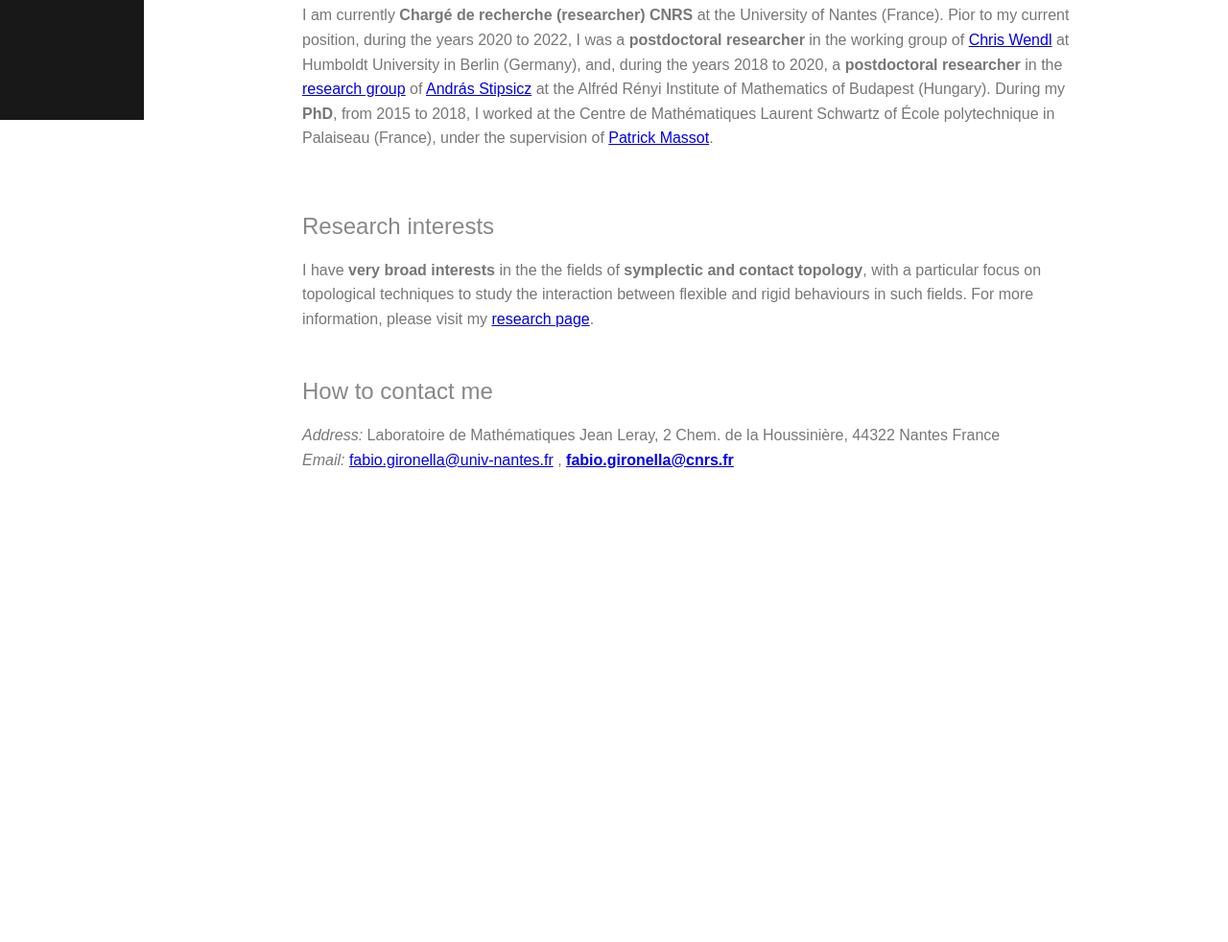
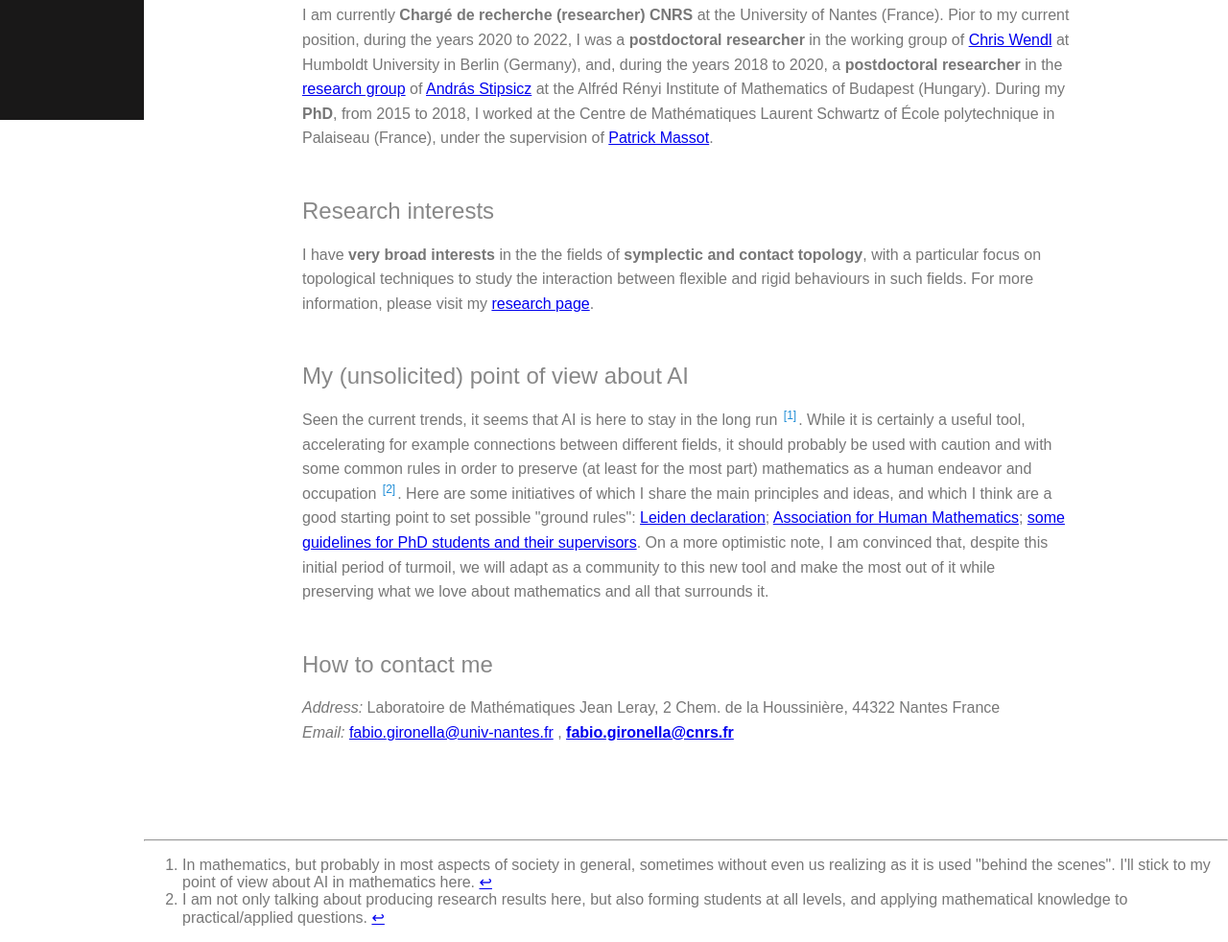
Before and after one commit to fabiogironellamath/fabiogironellamath.github.io, a plain HTML site: page index.html in a window 1280 px wide. Shown: the part 675-1657 px from the top of the page at 96% size. Before the commit the page ends 1265 px from the top, so only its background shows below. Drawn offline with nearby package versions, Linux system fonts and the light colour scheme.

Commit message:
[UPD] added discussion about AI in index

```diff
--- a/css/layouts/side-menu.css
+++ b/css/layouts/side-menu.css
@@ -252,3 +252,64 @@ Hides the menu at `48em`, but modify this based on your app's needs.
         left: 150px;
     }
 }
+
+
+
+/* -- Footnotes (Matched to Pure.css Side-Menu Theme) ---------------------- */
+
+/* Smooth scrolling when jumping between text and footnotes */
+html {
+    scroll-behavior: smooth;
+}
+
+/* Keep superscript numbers neat without breaking line-height: 1.6em */
+sup {
+    line-height: 0;
+    font-size: 0.75em;
+}
+
+sup a {
+    color: #1f8dd6; /* Matches your active menu accent color */
+    text-decoration: none;
+    padding: 0 2px;
+}
+
+sup a:hover,
+sup a:focus {
+    text-decoration: underline;
+}
+
+/* Match the .header border (#eee) and body text (#777) */
+.content footer {
+    margin-top: 3em;
+    padding-top: 1.5em;
+    border-top: 1px solid #eee;
+    font-size: 0.9em;
+    color: #777;
+}
+
+.content footer ol {
+    padding-left: 1.5em;
+    margin: 0;
+}
+
+.content footer li {
+    margin-bottom: 0.75em;
+}
+
+.content footer li a {
+    color: #1f8dd6;
+    text-decoration: none;
+}
+
+.content footer li a:hover {
+    text-decoration: underline;
+}
+
+/* Subtle cool-blue highlight that blends with #1f8dd6 instead of yellow */
+:target {
+    background-color: rgba(31, 141, 214, 0.12);
+    padding: 2px 6px;
+    border-radius: 3px;
+    transition: background-color 0.3s ease;
+}
--- a/index.html
+++ b/index.html
@@ -92,13 +92,31 @@
               During my <strong>PhD</strong>, from 2015 to 2018, I worked at the Centre de Mathématiques Laurent Schwartz of École polytechnique in Palaiseau (France),
               under the supervision of <a href="https://www.math.u-psud.fr/~pmassot/en/">Patrick Massot</a>.
             </p>
-          </div>
-          <div class="pure-u-1-1">
             <h2 class="content-subhead">Research interests</h2>
             <p>I have <strong>very broad interests</strong> in the the fields of <strong>symplectic and contact topology</strong>,
               with a particular focus on topological techniques to study the interaction between
               flexible and rigid behaviours in such fields.
-              For more information, please visit my <a href="./research.html">research page</a>. </p>
+            For more information, please visit my <a
+            href="./research.html">research page</a>. </p>
+            <h2 class="content-subhead">My (unsolicited) point of view about AI</h2>
+            <p>Seen the current trends, it seems that AI is here to stay in the long run <sup><a href="#fn1" id="ref1">[1]</a></sup>. While it is certainly a
+            useful tool, accelerating for example connections between different
+            fields, it should probably be used with caution and with some common
+            rules in order to preserve (at least for the most part) mathematics as a
+            human endeavor and occupation <sup><a href="#fn2"
+            id="ref2">[2]</a></sup>. Here are some initiatives of which I share
+            the main principles and ideas, and which I think are a good
+            starting point to set possible "ground rules":  <a
+            href="https://leidendeclaration.ai/">Leiden declaration</a>; <a
+            href="https://www.ahmath.org/">Association for Human
+            Mathematics</a>; <a
+            href="https://proofsandprompts.com/2026/10/19/recommendations-on-the-use-of-ai-for-phd-students-and-supervisors/">some
+            guidelines for PhD students and their supervisors</a>. On a more
+            optimistic note, I am convinced that,
+            despite this initial period of turmoil, we will adapt as a community to
+            this new tool and make the most out of it while preserving what
+            we love about mathematics and all that surrounds it.
+            </p>
             <h2 class="content-subhead">How to contact me</h2>
             <p> <i>Address:</i>
               Laboratoire de Mathématiques Jean Leray,
@@ -127,6 +145,24 @@
       </div>
     </div>
 
+  <footer>
+    <hr>
+    <ol>
+      <li id="fn1">
+        In mathematics, but probably in most aspects of society in
+        general, sometimes without even us realizing as it is used "behind the scenes". I'll stick to my point of view about AI in mathematics here.
+        <a href="#ref1" aria-label="Back up">↩</a>
+      </li>
+      <li id="fn2">
+        I am not only talking about producing research results here, but also
+        forming students at all levels, and applying mathematical knowledge to
+        practical/applied questions.
+        <a href="#ref2" aria-label="Back up">↩</a>
+      </li>
+    </ol>
+  </footer>
+
+
     <script src="js/ui.js"></script>
 
 </body>
```
